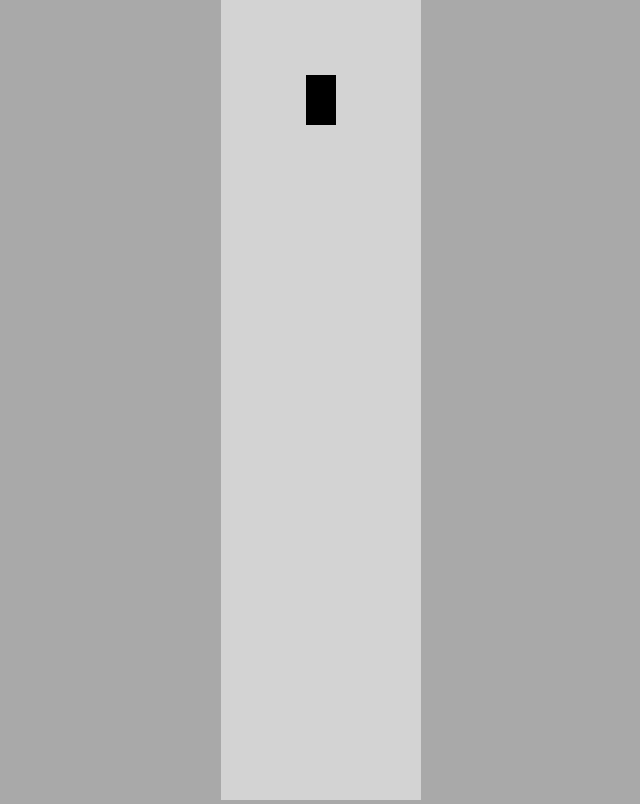
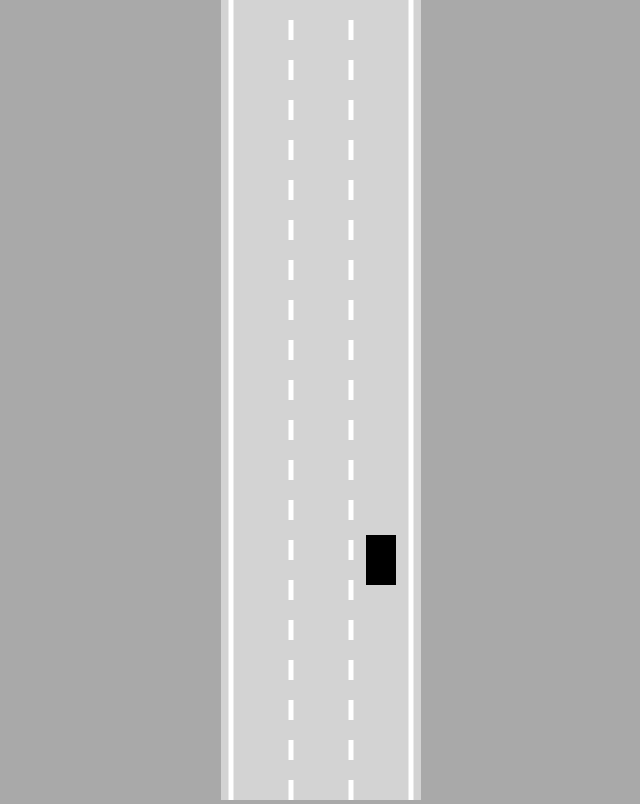
Before and after one commit to rohit-b04/self-driving-car-sim, a plain HTML site: page index.html in a window 1280 px wide. Shown: the whole page, without its empty margins (319-959 px from the left). Drawn offline with Linux system fonts and the light colour scheme.

Commit message:
Implement car movement and road rendering in self-driving car simulation

```diff
--- a/car.js
+++ b/car.js
@@ -14,6 +14,9 @@ class Car {
         this.controls = new Controls ()
     }
     update() {
+        this.#move();
+    }
+    #move() {
         if(this.controls.forward) {
             this.speed += this.acceleration
         }
--- a/controls.js
+++ b/controls.js
@@ -5,7 +5,7 @@ class Controls {
         this.right = false;
         this.reverse = false;
 
-        this.#addKeyboardListeners();
+        this.#addKeyboardListeners(); // using # specifies that the listener can only be accessed by the class itself. Meaning it is private
     }
     #addKeyboardListeners() {
         document.onkeydown=(event) => {
@@ -24,7 +24,7 @@ class Controls {
                     break;
 
             }
-            console.table(this);
+            //console.table(this);
         }
         document.onkeyup=(event) => {
             switch(event.key) {
--- a/index.html
+++ b/index.html
@@ -1,12 +1,15 @@
 <!DOCTYPE html>
 <head>
-    <title>Self-driving Car - no libraries</title>
+    <title>Self-driving Car - Simulation</title>
     <link rel="stylesheet" href="style.css" />
 </head>
 <body>
     <canvas id="myCanvas">
 
     </canvas>
+    <script src="sensor.js"></script>
+    <script src="utils.js"></script>
+    <script src="road.js"></script>
     <script src="controls.js"></script>
     <script src="car.js"></script>
     <script src="main.js"></script>
--- a/main.js
+++ b/main.js
@@ -3,13 +3,17 @@ const canvas = document.getElementById("myCanvas")
 canvas.width = 200
 
 const ctx = canvas.getContext("2d");
-const car = new Car(100, 100, 30, 50);
-car.draw(ctx);
+const road = new Road(canvas.width/2, canvas.width*0.9)
+const car = new Car(road.getLaneCenter(3), 100, 30, 50);
 
 animate()
 function animate() {
     car.update();
     canvas.height = window.innerHeight;
+    ctx.save();
+    ctx.translate(0, -car.y+canvas.height*0.7);
+    road.draw(ctx);
     car.draw(ctx);
+    ctx.restore();
     requestAnimationFrame(animate); // requestAnimateFrame calls the animate method again and again many times we want, it gives the illusion of movement
 }
--- /dev/null
+++ b/road.js
@@ -0,0 +1,57 @@
+class Road {
+    constructor (x, width, laneCount = 3) {
+        this.x = x;
+        this.width = width;
+        this.laneCount = laneCount;
+
+        this.left = x - width/2;
+        this.right = x + width/2;
+
+        const infinity = 10000000;
+        this.top = -infinity;
+        this.bottom = infinity;
+
+        const topLeft = {x: this.left, y: this.top}
+        const topRight = {x: this.right, y: this.top}
+        const bottomLeft = {x: this.left, y: this.bottom}
+        const bottomRight = {x: this.right, y: this.bottom}
+
+        this.borders = [
+            [topLeft, bottomLeft],
+            [topRight, bottomRight]
+        ]
+    }
+
+    getLaneCenter(laneIndex) {
+        const laneWidth = this.width / this.laneCount;
+        return this.left + laneWidth / 2+Math.min(laneIndex, this.laneCount - 1)*laneWidth;
+    }
+
+    draw(ctx) {
+        ctx.lineWidth=5;
+        ctx.strokeStyle="white";
+
+        //console.log(this.laneCount)
+
+        for(let i=1;i<=this.laneCount - 1;i++) {
+            const x = lerp(this.left, this.right, i/this.laneCount)
+            //console.log("looping")
+
+            ctx.setLineDash([20, 20]);
+
+            ctx.beginPath();
+            ctx.moveTo(x, this.top);
+            ctx.lineTo(x, this.bottom);
+            ctx.stroke();
+        }
+        ctx.setLineDash([]);
+        this.borders.map(border=> {
+            ctx.beginPath();
+            ctx.moveTo(border[0].x, border[0].y)
+            ctx.lineTo(border[1].x, border[1].y);
+            ctx.stroke();
+        })
+
+
+    }
+}
--- /dev/null
+++ b/utils.js
@@ -0,0 +1,3 @@
+function lerp(A, B, t){
+    return A+(B-A)*t;
+}
```
Also changed, not shown: sensor.js (added).
